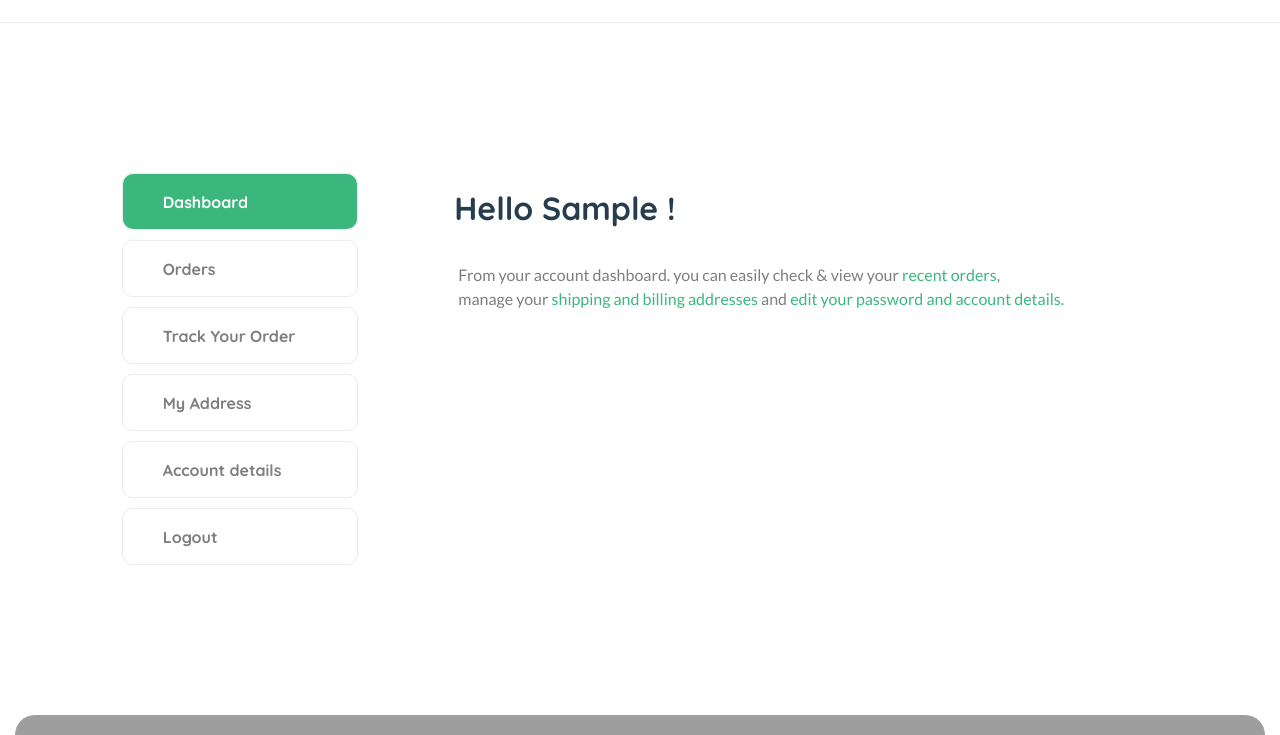
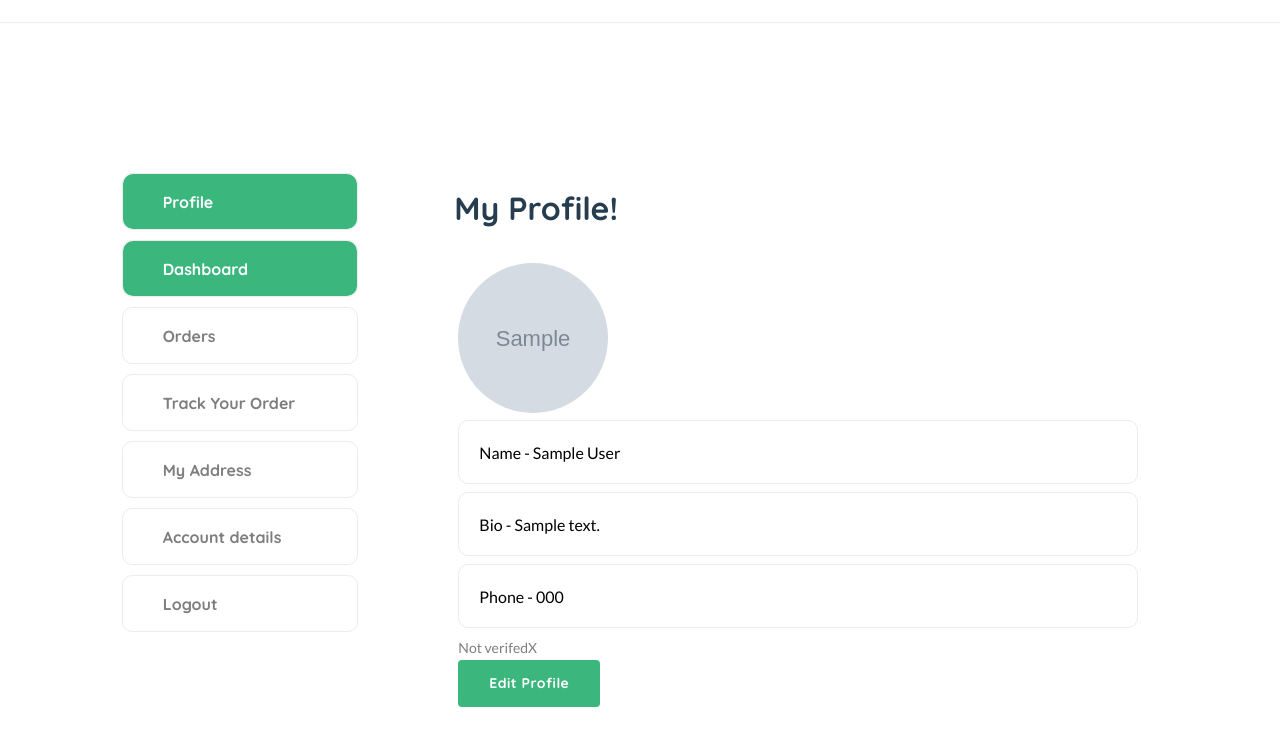
Before and after one commit to TimWolfskin/walty_django_ecommerce, a Django app: page /dashboard/ in a window 1280 px wide. Shown: the part 696-1431 px from the top of the page. Run offline with Django 5.2, Linux system fonts and the light colour scheme; a user stored in the database is signed in; tables that the repository leaves empty hold one stand-in row (values such as "Sample post"); grey boxes marked "Sample" are stand-in pictures; some libraries are stand-ins or nearby versions; grey boxes are pictures that could not be loaded.

Commit message:
Added user profile

```diff
--- a/core/views.py
+++ b/core/views.py
@@ -4,6 +4,7 @@ from taggit.models import Tag
 from django.db.models import Avg #Count
 from django.shortcuts import render, redirect, get_object_or_404
 from core.models import Product, Category, Vendor, CartOrder, CartOrderItems, ProductImages, ProductReveiw, WishList_model, Address
+from userauths.models import Profile
 from core.forms import ProductReviewForm
 from django.template.loader import render_to_string
 from django.contrib import messages
@@ -346,6 +347,12 @@ def customer_dashboard(request):
     orders = CartOrder.objects.filter(user=request.user).order_by("-id")
     address = Address.objects.filter(user=request.user)
 
+    profile = Profile.objects.get(user=request.user)
+
+    # orders = CartOrder.objects.annotate(month=ExtraMonth("order_date")).values("month").annotate(count=Count("id")).values("month", "count")
+    # month = []
+    # total_orders = []
+
     if request.method == "POST":
         address = request.POST.get("address")
         mobile = request.POST.get("mobile")
@@ -359,6 +366,7 @@ def customer_dashboard(request):
         return redirect("core:dashboard")
 
     context = {
+        "profile": profile,
         "orders": orders,
         "address": address
     }
--- a/templates/core/dashboard.html
+++ b/templates/core/dashboard.html
@@ -22,6 +22,9 @@
                             <div class="dashboard-menu">
                                 <ul class="nav flex-column" role="tablist">
                                     <li class="nav-item">
+                                        <a class="nav-link active" id="dashboard-tab" data-bs-toggle="tab" href="#dashboard" role="tab" aria-controls="dashboard" aria-selected="false"><i class="fi-rs-settings-sliders mr-10"></i>Profile</a>
+                                    </li>
+                                    <li class="nav-item">
                                         <a class="nav-link active" id="dashboard-tab" data-bs-toggle="tab" href="#dashboard" role="tab" aria-controls="dashboard" aria-selected="false"><i class="fi-rs-settings-sliders mr-10"></i>Dashboard</a>
                                     </li>
                                     <li class="nav-item">
@@ -44,7 +47,32 @@
                         </div>
                         <div class="col-md-9">
                             <div class="tab-content account dashboard-content pl-50">
-                                <div class="tab-pane fade active show" id="dashboard" role="tabpanel" aria-labelledby="dashboard-tab">
+                                <div class="tab-pane fade active show" id="profile" role="tabpanel" aria-labelledby="profile-tab">
+                                    <div class="card">
+                                        <div class="card-header">
+                                            <h3 class="mb-0">My Profile!</h3>
+                                        </div>
+                                        <div class="card-body">
+                                            <div class="">
+                                                <span><img src=" {{profile.image.url}} " style="width: 150px; object-fit:cover; border-radius: 50%; height: 150px;" alt=""></span>
+                                            </div>
+                                            <div class="">
+                                                <span><input class="mb-2" type="text" value="Name - {{profile.full_name}}"></span>
+                                                <span><input class="mb-2" type="text" value="Bio - {{profile.bio}}"></span>
+                                                <span><input class="mb-2" type="text" value="Phone - {{profile.phone}}"></span>
+                                                {% if profile.verifed == True %}
+                                                <i>Check</i>
+                                                {% else %}
+                                                <span>Not verifed</span><i>X</i>
+                                                {% endif %}
+                                                <div class="">
+                                                    <button class="btn btn-success">Edit Profile</button>
+                                                </div>
+                                            </div>
+                                        </div>
+                                    </div>
+                                </div>
+                                <div class="tab-pane fade show" id="dashboard" role="tabpanel" aria-labelledby="dashboard-tab">
                                     <div class="card">
                                         <div class="card-header">
                                             <h3 class="mb-0">Hello {{request.user|title}} !</h3>
--- a/userauths/models.py
+++ b/userauths/models.py
@@ -11,3 +11,17 @@ class User(AbstractUser):
 
     def __str__(self):
         return self.username
+
+
+class Profile(models.Model):
+    user = models.OneToOneField(User, on_delete=models.CASCADE, null=True)
+    image = models.ImageField(upload_to="image")
+    full_name = models.CharField(max_length=200, null=True, blank=True)
+    bio = models.CharField(max_length=200, null=True, blank=True)
+    phone = models.CharField(max_length=200)
+    verified = models.BooleanField(default=False)
+
+
+
+    def __str__(self):
+        return self.full_name
```
Also changed, not shown: userauths/admin.py (+13 -1 lines), core/models.py (line endings or trailing spaces), userauths/migrations/0003_profile.py (added), userauths/migrations/0004_profile_user.py (added).
